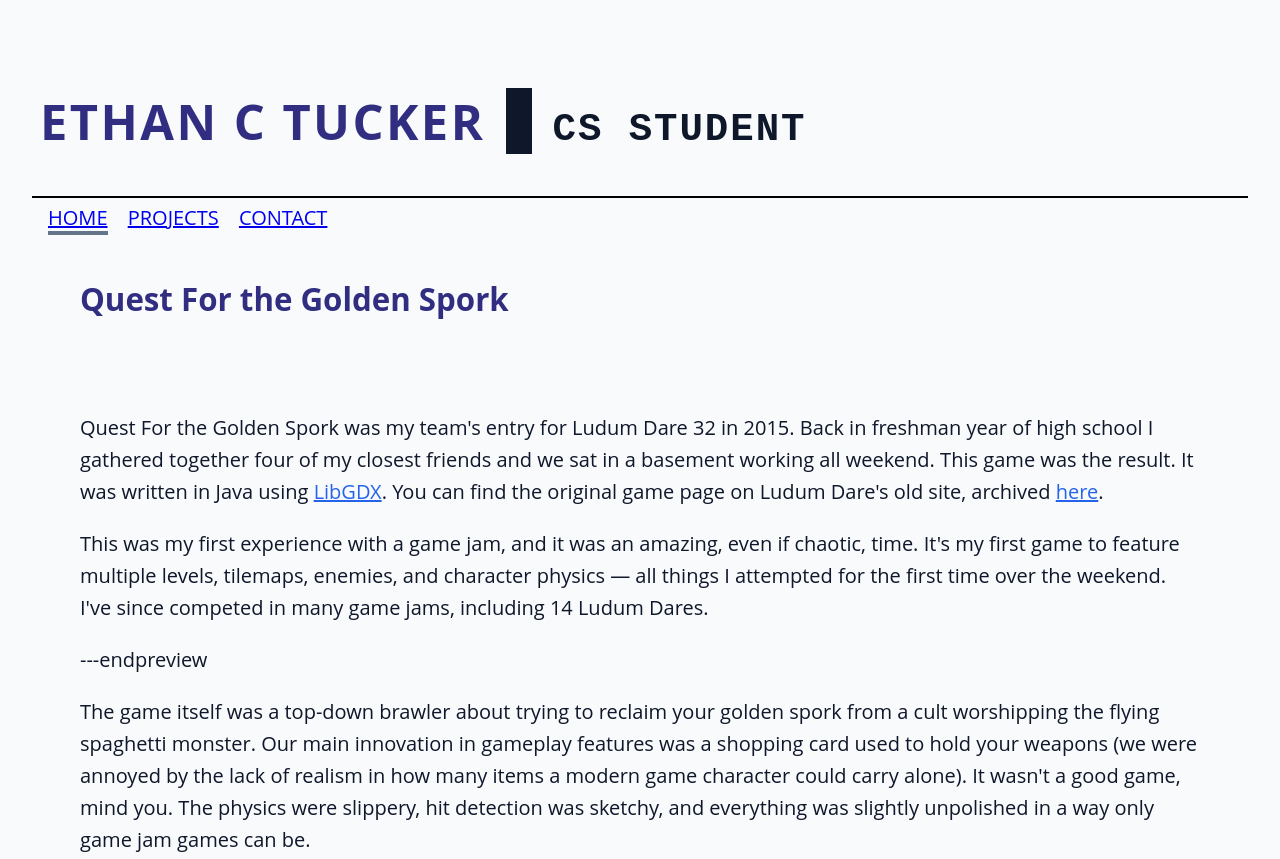
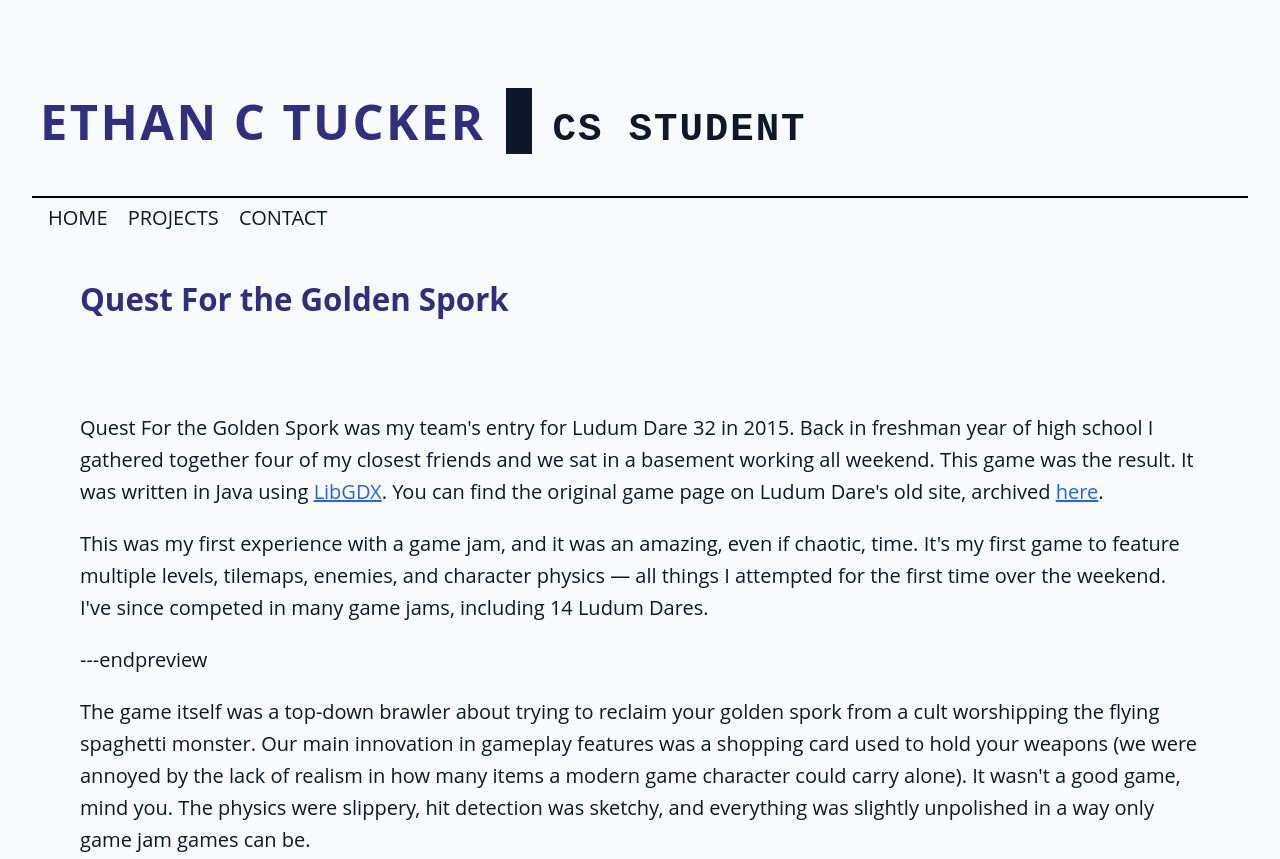
Before and after one commit to ectucker1/personalsite, an Eleventy site: page src/projects/ld32.md in a window 1280 px wide. Shown: the top 859 px of the page. Built offline with nearby package versions, Linux system fonts and the light colour scheme; Eleventy itself is replaced by a stand-in of ours; files that its build step writes are made by us from their sources; a web font is replaced by a local one.

Commit message:
Fix navbar styling

```diff
--- a/src/_includes/navbar.html
+++ b/src/_includes/navbar.html
@@ -7,8 +7,8 @@
         <h1 class="header-title">CS Student</h1>
     </div>
     <nav class="nav-container" role="navigation" aria-label="main navigation">
-        <a class="nav-item nav-item-active" href="/">Home</a>
-        <a class="nav-item" href="/projects">Projects</a>
-        <a class="nav-item" href="/contact">Contact</a>
+        <a class="nav-item {% if permalink == "/" %}nav-item-active{% endif %}" href="/">Home</a>
+        <a class="nav-item {% if permalink == "/projects/" %}nav-item-active{% endif %}" href="/projects">Projects</a>
+        <a class="nav-item {% if permalink == "/contact/" %}nav-item-active{% endif %}" href="/contact">Contact</a>
     </nav>
 </header>
--- a/src/assets/styles/main.css
+++ b/src/assets/styles/main.css
@@ -129,13 +129,23 @@ h2 {
     margin: 0.5rem;
 }
 
-/* TODO Hover */
 .nav-item {
     font-size: 1.25rem;
     margin: 0.5rem;
     padding-top: 1.0rem;
     text-transform: uppercase;
+    text-decoration: none;
+    color: #0F172A;
 }
+
+.nav-item:hover {
+    color: #94A3B8;
+}
+
+.nav-item:active {
+    color: #64748B;
+}
+
 
 .nav-item-active {
     border-bottom: 4px solid #64748B;
```
Also changed, not shown: src/_includes/project_preview.html (+7 -7 lines), src/projects/index.html (+1 -0 lines).
